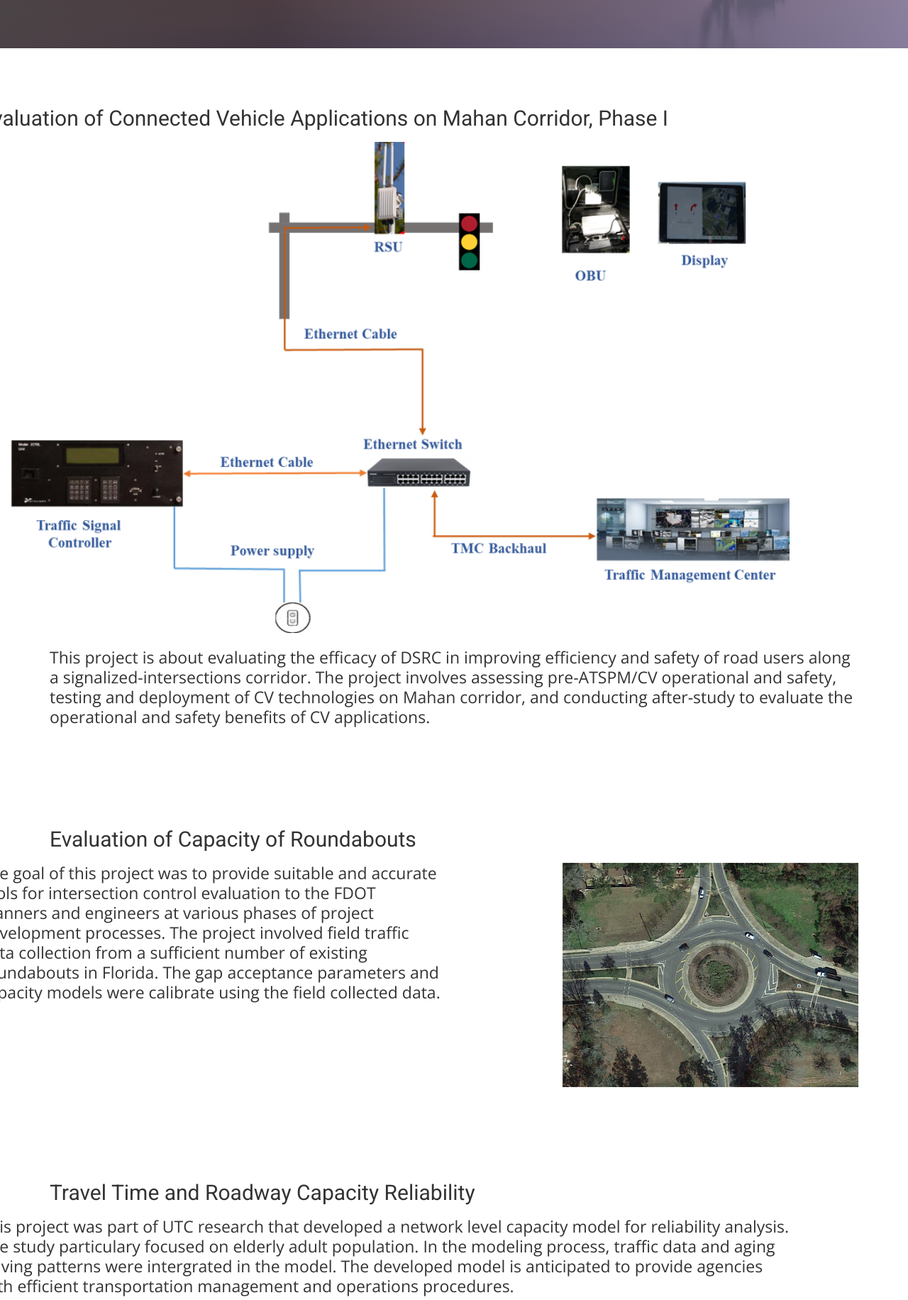
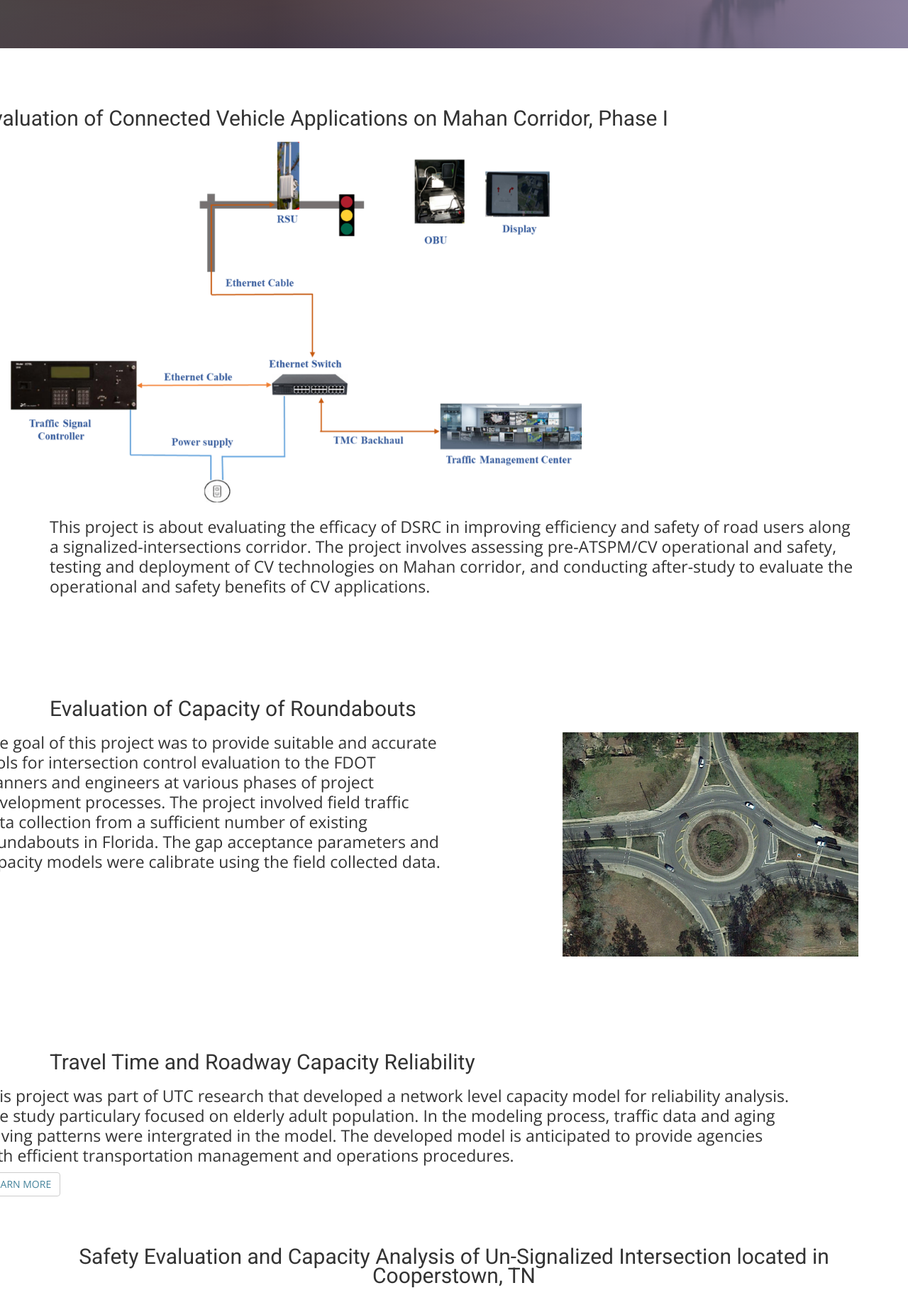
Before and after one commit to ekidando/Emma, a Jekyll site: the page built from TSMO.html, in a window 1280 px wide. Shown: the part 427-2259 px from the top of the page at 71% size. Built offline with Jekyll 4.4.1, drawn with Linux system fonts in a browser that asks for light colours; nearby versions of some CDN libraries; some web fonts are replaced.

Commit message:
Update TSMO.html

```diff
--- a/TSMO.html
+++ b/TSMO.html
@@ -27,7 +27,7 @@ published: true
         <div class="block">
       <h2>Evaluation of Connected Vehicle Applications on Mahan Corridor, Phase I</h2>
       </div></div>
-       <div class="col-md-12 col-md-pull-1">
+       <div class="col-md-9 col-md-pull-1">
         <div class="block">
           <br>
           <img src="{{ site.baseurl }}/img/System_architecture.png">
```
